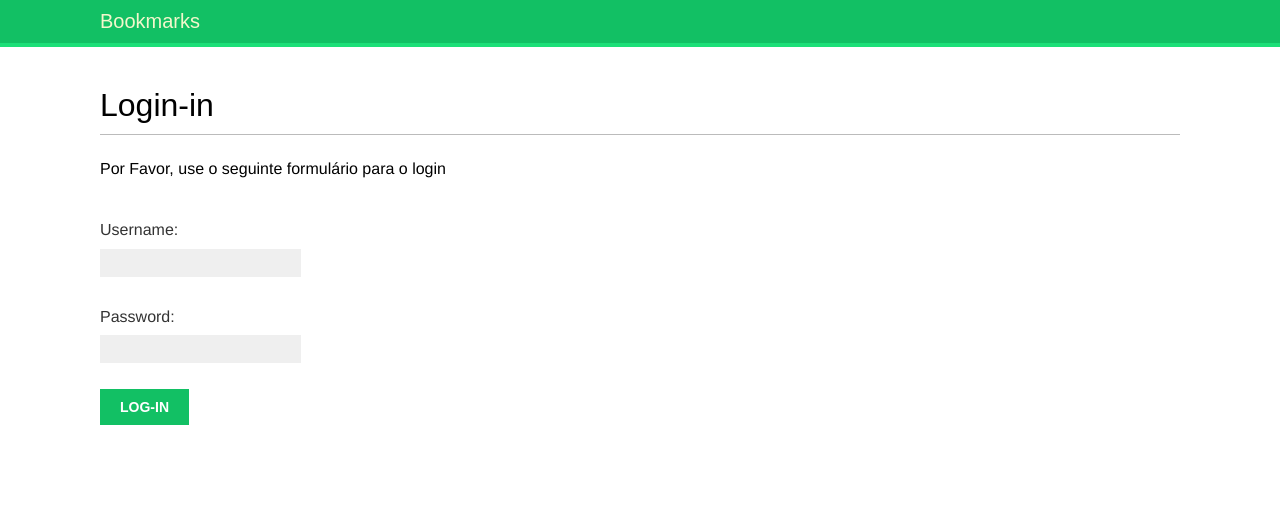
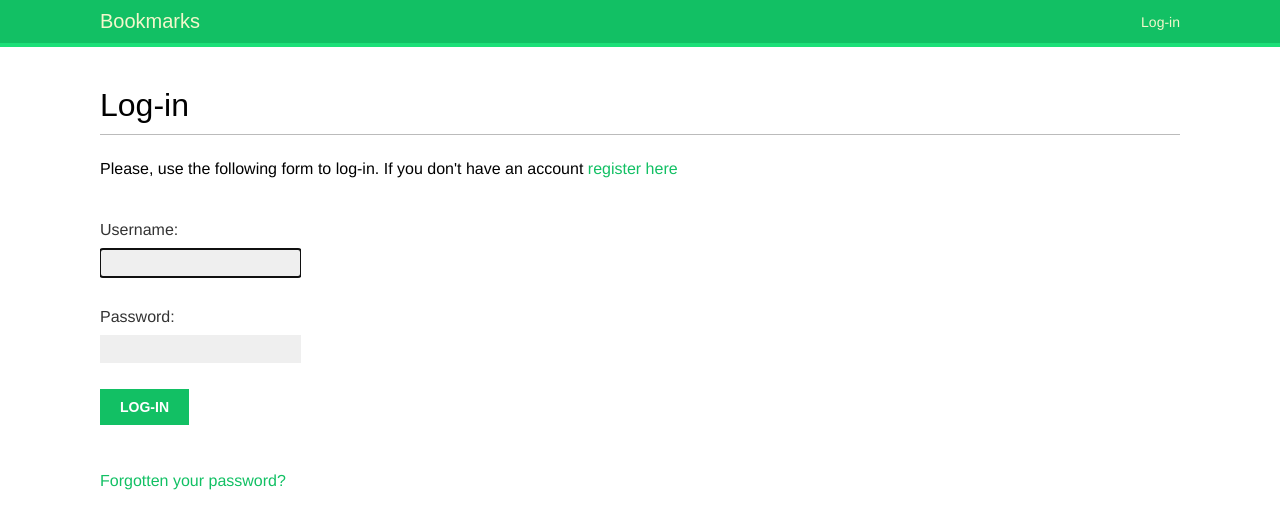
Before and after one commit to markusvynycyus/social-website, a Django app: page /account/login/ in a window 1280 px wide. Shown: the top 529 px of the page. Run offline with Django 3.2, Linux system fonts and the light colour scheme; some web fonts are replaced.

Commit message:
Teste com a Base de Dados

```diff
--- a/account/templates/account/login.html
+++ b/account/templates/account/login.html
@@ -1,11 +1,13 @@
-{%extends "base.html"%}
-{%block title%}Log-in{%endblock%}
-{%block content%}
-    <h1>Login-in</h1>
-    <p>Por Favor, use o seguinte formulário para o login</p>
-    <form method="post">
-        {{form.as_p}}
-        {%csrf_token%}
-        <p><input type="submit" value="Log-in"></p>
-    </form>
-{%endblock%}
+{% extends "base.html" %}
+
+{% block title %}Log-in{% endblock %}
+
+{% block content %}
+  <h1>Log-in</h1>
+  <p>Please, use the following form to log-in:</p>
+  <form method="post">
+    {{ form.as_p }}
+    {% csrf_token %}
+    <p><input type="submit" value="Log in"></p>
+  </form>
+{% endblock %}
--- a/account/templates/base.html
+++ b/account/templates/base.html
@@ -1,17 +1,50 @@
-{%load static%}
+{% load static %}
+<!DOCTYPE html>
 <html>
 <head>
-    <title>{%block title%}{%endblock%}</title>
+  <title>{% block title %}{% endblock %}</title>
   <link href="{% static "css/base.css" %}" rel="stylesheet">
-
 </head>
 <body>
   <div id="header">
     <span class="logo">Bookmarks</span>
+    {% if request.user.is_authenticated %}
+    <ul class="menu">
+      <li {% if section == "dashboard" %}class="selected"{% endif %}>
+        <a href="{% url "dashboard" %}">My dashboard</a>
+      </li>
+      <li {% if section == "images" %}class="selected"{% endif %}>
+        <a href="#">Images</a>
+      </li>
+      <li {% if section == "people" %}class="selected"{% endif %}>
+        <a href="#">People</a>
+      </li>
+    </ul>
+  {% endif %}
+  <span class="user">
+    {% if request.user.is_authenticated %}
+      Hello {{ request.user.first_name }},
+      <a href="{% url "logout" %}">Logout</a>
+    {% else %}
+      <a href="{% url "login" %}">Log-in</a>
+    {% endif %}
+  </span>
   </div>
+
+  {% if messages %}
+    <ul class="messages">
+      {% for message in messages %}
+        <li class="{{ message.tags }}">
+          {{ message|safe }}
+            <a href="#" class="close">x</a>
+        </li>
+      {% endfor %}
+    </ul>
+  {% endif %}
+
   <div id="content">
-        {%block content%}
-        {%endblock%}
+    {% block content %}
+    {% endblock %}
   </div>
 </body>
 </html>
--- a/account/templates/registration/login.html
+++ b/account/templates/registration/login.html
@@ -0,0 +1,25 @@
+
+{% extends "base.html" %}
+
+{% block title %}Log-in{% endblock %}
+
+{% block content %}
+  <h1>Log-in</h1>
+  {% if form.errors %}
+    <p>
+      Your username and password didn't match.
+      Please try again.
+    </p>
+  {% else %}
+    <p>Please, use the following form to log-in. If you don't have an account <a href="{% url "register" %}">register here</a></p>
+  {% endif %}
+  <div class="login-form">
+    <form action="{% url 'login' %}" method="post">
+      {{ form.as_p }}
+      {% csrf_token %}
+      <input type="hidden" name="next" value="{{ next }}" />
+      <p><input type="submit" value="Log-in"></p>
+    </form>
+    <p><a href="{% url "password_reset" %}">Forgotten your password?</a></p>
+  </div>
+{% endblock %}
--- /dev/null
+++ b/account/templates/registration/password_reset_email.html
@@ -0,0 +1,3 @@
+Someone asked for password reset for email {{ email }}. Follow the link below:
+{{ protocol }}://{{ domain }}{% url "password_reset_confirm" uidb64=uid token=token %}
+Your username, in case you've forgotten: {{ user.get_username }}
--- a/account/urls.py
+++ b/account/urls.py
@@ -1,9 +1,24 @@
-from django.urls import path
+from django.urls import path, include
 from django.contrib.auth import views as auth_views
 from .import views
 
 urlpatterns = [
-    path('login/',views.user_login,name = 'login'),
-    path('login/',auth_views.LoginView.as_view(),name='login'),
-    path('logout/',auth_views.LoginView.as_view,name='logout'),
+    # views urls
+    #path('login/', views.user_login, name='login'),
+    path('login/', auth_views.LoginView.as_view(), name='login'),
+    path('logout/', auth_views.LoginView.as_view, name='logout'),
+
+    # change password urls
+    path('password_change/', auth_views.PasswordChangeView.as_view(), name='password_change'),
+    path('password_change/done/', auth_views.PasswordChangeDoneView.as_view(),  name='password_change_done'),
+
+    # reset password urls
+    path('password_reset/', auth_views.PasswordResetView.as_view(), name='password_reset'),
+    path('password_reset/done/', auth_views.PasswordResetDoneView.as_view(), name='password_reset_done'),
+    path('reset/<uidb64>/<token>/', auth_views.PasswordResetConfirmView.as_view(), name='password_reset_confirm'),
+    path('reset/done/', auth_views.PasswordResetCompleteView.as_view(), name='password_reset_complete'),
+
+    path('', views.dashboard, name='dashboard'),
+
+
 ]
--- a/account/views.py
+++ b/account/views.py
@@ -1,6 +1,7 @@
 from django.http import HttpResponse
 from django.shortcuts import render
-from django.contrib.auth import authenticate,login
+from django.contrib.auth import authenticate, login
+from django.contrib.auth.decorators import login_required
 from .forms import LoginForm
 
 def user_login(request):
@@ -14,7 +15,8 @@
             if user is not None:
                 if user.is_active:
                     login(request, user)
-                    return HttpResponse('Authenticated ','successfully')
+                    return HttpResponse('Authenticated '\
+                                        'successfully')
                 else:
                     return HttpResponse('Disabled account')
             else:
@@ -22,3 +24,10 @@
     else:
         form = LoginForm()
     return render(request, 'account/login.html', {'form': form})
+
+
+@login_required
+def dashboard(request):
+    return render(request,
+                  'account/dashboard.html',
+                  {'section': 'dashboard'})
--- a/bookmarks/urls.py
+++ b/bookmarks/urls.py
@@ -1,8 +1,13 @@
+from django.urls import path, include
 from django.contrib import admin
-from django.urls import path,include
+from django.conf import settings
+from django.conf.urls.static import static
 
 urlpatterns = [
     path('admin/', admin.site.urls),
     path('account/', include('account.urls')),
+    #path('social-auth/', include('social_django.urls', namespace='social')),
+]
 
-]
+if settings.DEBUG:
+    urlpatterns += static(settings.MEDIA_URL, document_root=settings.MEDIA_ROOT)
```
Also changed, not shown: account/templates/account/dashboard.html (added, +9 -0 lines), account/templates/registration/logged_out.html (added, +11 -0 lines), account/templates/registration/password_change_done.html (added, +8 -0 lines), account/templates/registration/password_change_form.html (added, +13 -0 lines), account/templates/registration/password_reset_complete.html (added, +8 -0 lines), account/templates/registration/password_reset_confirm.html (added, +18 -0 lines), account/templates/registration/password_reset_done.html (added, +9 -0 lines), account/templates/registration/password_reset_form.html (added, +13 -0 lines), bookmarks/settings.py (+20 -8 lines). Lines whose indentation alone changed are shown as unchanged.
